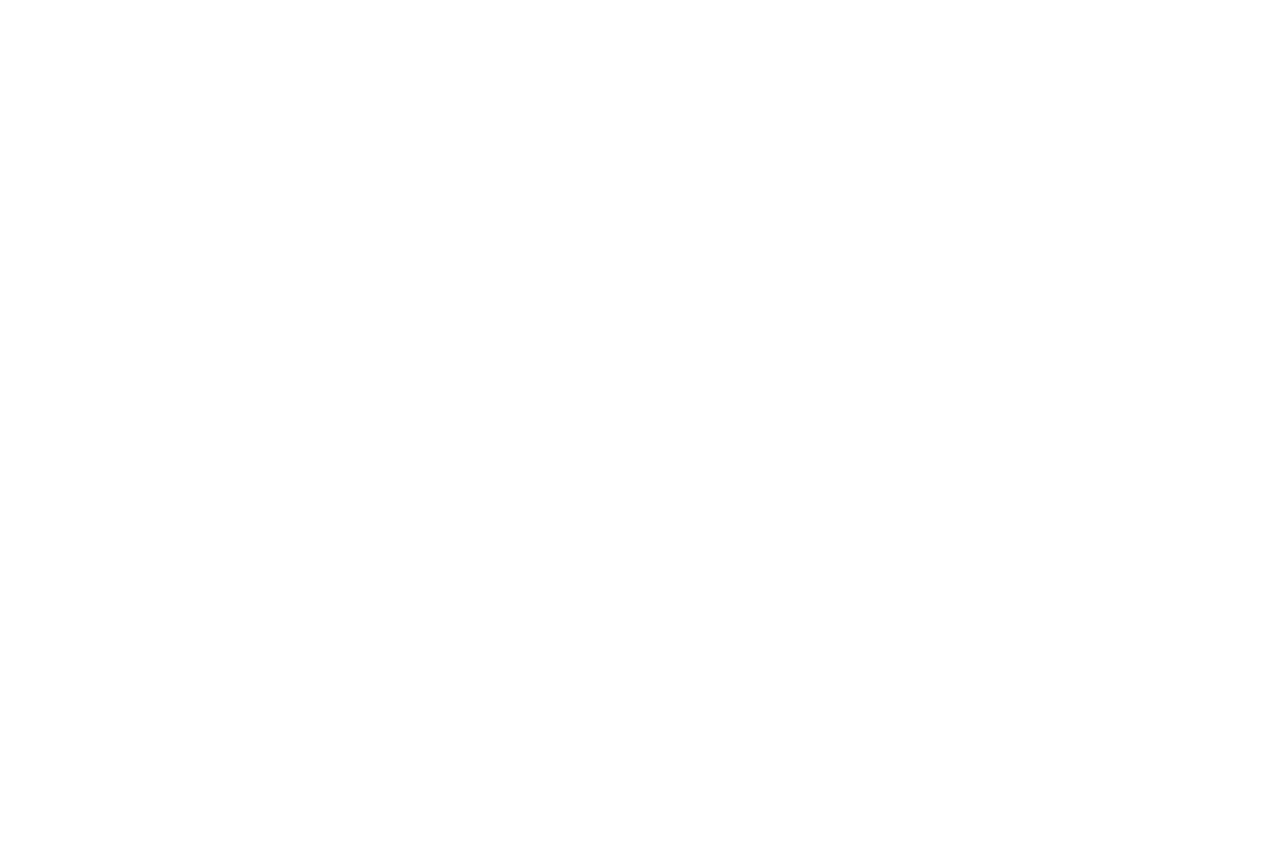
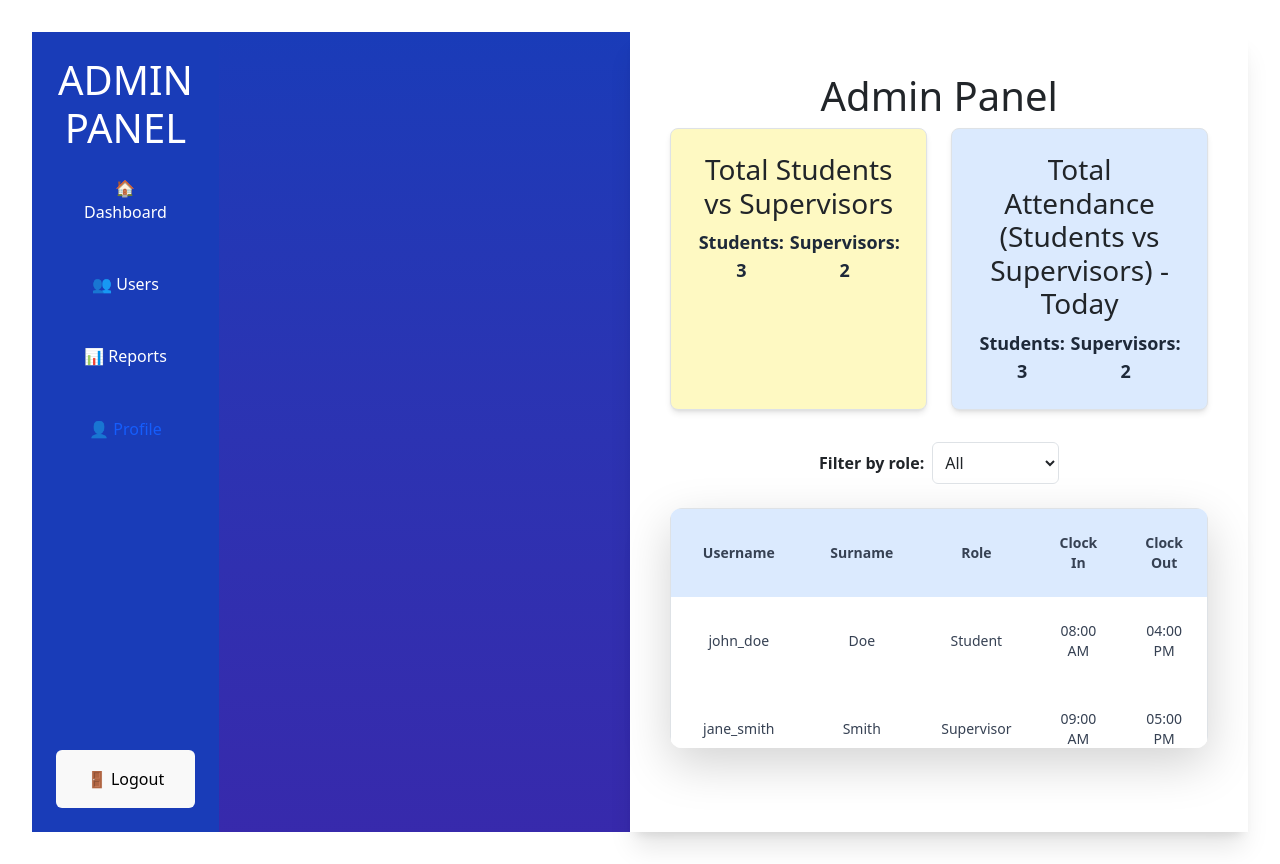
Before and after one commit to Sphe2001/Clocking_System_v2, a React (Vite) app in the folder client/: page /pages/admin in a window 1280 px wide. Before the commit this address had no page. Before the commit the page ends 800 px from the top, so only its background shows below. Built offline with nearby package versions, Linux system fonts and the light colour scheme.

Commit message:
Added Admin dashboard with dummy data on display

```diff
--- a/client/src/main.jsx
+++ b/client/src/main.jsx
@@ -5,6 +5,7 @@ import './index.css';
 import App from './App.jsx';
 import AdminProfile from './pages/admin/profile/adminProfile.jsx';
 import AdminReports from './pages/admin/reports/adminReports.jsx';
+import AdminDashboard from './pages/admin/adminDashboard.jsx'; // ✅ Import AdminDashboard
 
 createRoot(document.getElementById('root')).render(
   <StrictMode>
@@ -13,6 +14,7 @@ createRoot(document.getElementById('root')).render(
         <Route path="/" element={<App />} />
         <Route path="/dashboard/admin/profile" element={<AdminProfile />} />
         <Route path="/dashboard/admin/reports" element={< AdminReports/>} />
+        <Route path="/pages/admin" element={<AdminDashboard />} />
         {/* Add more routes here */}
       </Routes>
 
--- a/client/src/pages/admin/adminDashboard.jsx
+++ b/client/src/pages/admin/adminDashboard.jsx
@@ -0,0 +1,84 @@
+import React, { useState } from "react";
+import Sidebar from "../../components/adminNavbar";
+
+function AdminDashboard() {
+  const [filter, setFilter] = useState("All");
+
+  const dummyData = [
+    { username: "john_doe", surname: "Doe", role: "Student", clockIn: "08:00 AM", clockOut: "04:00 PM" },
+    { username: "jane_smith", surname: "Smith", role: "Supervisor", clockIn: "09:00 AM", clockOut: "05:00 PM" },
+    { username: "alex_jones", surname: "Jones", role: "Student", clockIn: "08:30 AM", clockOut: "04:30 PM" },
+    { username: "mary_jane", surname: "Jane", role: "Supervisor", clockIn: "09:30 AM", clockOut: "05:30 PM" },
+    { username: "sam_williams", surname: "Williams", role: "Student", clockIn: "08:00 AM", clockOut: "03:00 PM" },
+  ];
+
+  const filteredData = filter === "All" ? dummyData : dummyData.filter(user => user.role === filter);
+
+  const totalStudents = dummyData.filter(user => user.role === "Student").length;
+  const totalSupervisors = dummyData.filter(user => user.role === "Supervisor").length;
+
+  return (
+    <div className="flex min-h-screen bg-gray-50">
+      <Sidebar />
+      <aside className="w-50 bg-gradient-to-b from-blue-800 to-indigo-800 text-white p-2 flex flex-col items-center"></aside>
+
+      <main className="flex-1 p-10 bg-white shadow-xl">
+        <h1 className="text-3xl mb-10 text-blue font-extrabold text-center">Admin Panel</h1>
+
+        <div className="grid grid-cols-1 md:grid-cols-2 gap-6 mb-8">
+          <div className="bg-yellow-100 p-4 rounded-lg shadow-md border border-gray-300">
+            <h3 className="text-lg font-semibold text-center mb-2">Total Students vs Supervisors</h3>
+            <div className="flex justify-between text-lg font-semibold text-gray-800">
+              <span>Students: {totalStudents}</span>
+              <span>Supervisors: {totalSupervisors}</span>
+            </div>
+          </div>
+
+          <div className="bg-blue-100 p-4 rounded-lg shadow-md border border-gray-300">
+            <h3 className="text-lg font-semibold text-center mb-2">Total Attendance (Students vs Supervisors) - Today</h3>
+            <div className="flex justify-between text-lg font-semibold text-gray-800">
+              <span>Students: {totalStudents}</span>
+              <span>Supervisors: {totalSupervisors}</span>
+            </div>
+          </div>
+        </div>
+
+        <div className="mb-4">
+          <label className="font-semibold mr-2">Filter by role:</label>
+          <select value={filter} onChange={(e) => setFilter(e.target.value)} className="border p-2 rounded">
+            <option value="All">All</option>
+            <option value="Student">Students</option>
+            <option value="Supervisor">Supervisors</option>
+          </select>
+        </div>
+
+            <div className="overflow-y-auto max-h-60 shadow-lg rounded-xl bg-white">
+      <table className="w-full table-auto border-collapse border border-gray-300">
+        <thead className="bg-blue-100 sticky top-0">
+          <tr className="text-sm text-gray-700">
+            <th className="p-4 border-b">Username</th>
+            <th className="p-4 border-b">Surname</th>
+            <th className="p-4 border-b">Role</th>
+            <th className="p-4 border-b">Clock In</th>
+            <th className="p-4 border-b">Clock Out</th>
+          </tr>
+        </thead>
+        <tbody>
+          {filteredData.map((user, index) => (
+            <tr key={index} className="text-sm text-gray-700">
+              <td className="p-4 border-b">{user.username}</td>
+              <td className="p-4 border-b">{user.surname}</td>
+              <td className="p-4 border-b">{user.role}</td>
+              <td className="p-4 border-b">{user.clockIn}</td>
+              <td className="p-4 border-b">{user.clockOut}</td>
+            </tr>
+          ))}
+        </tbody>
+      </table>
+    </div>
+      </main>
+    </div>
+  );
+}
+
+export default AdminDashboard;
```
